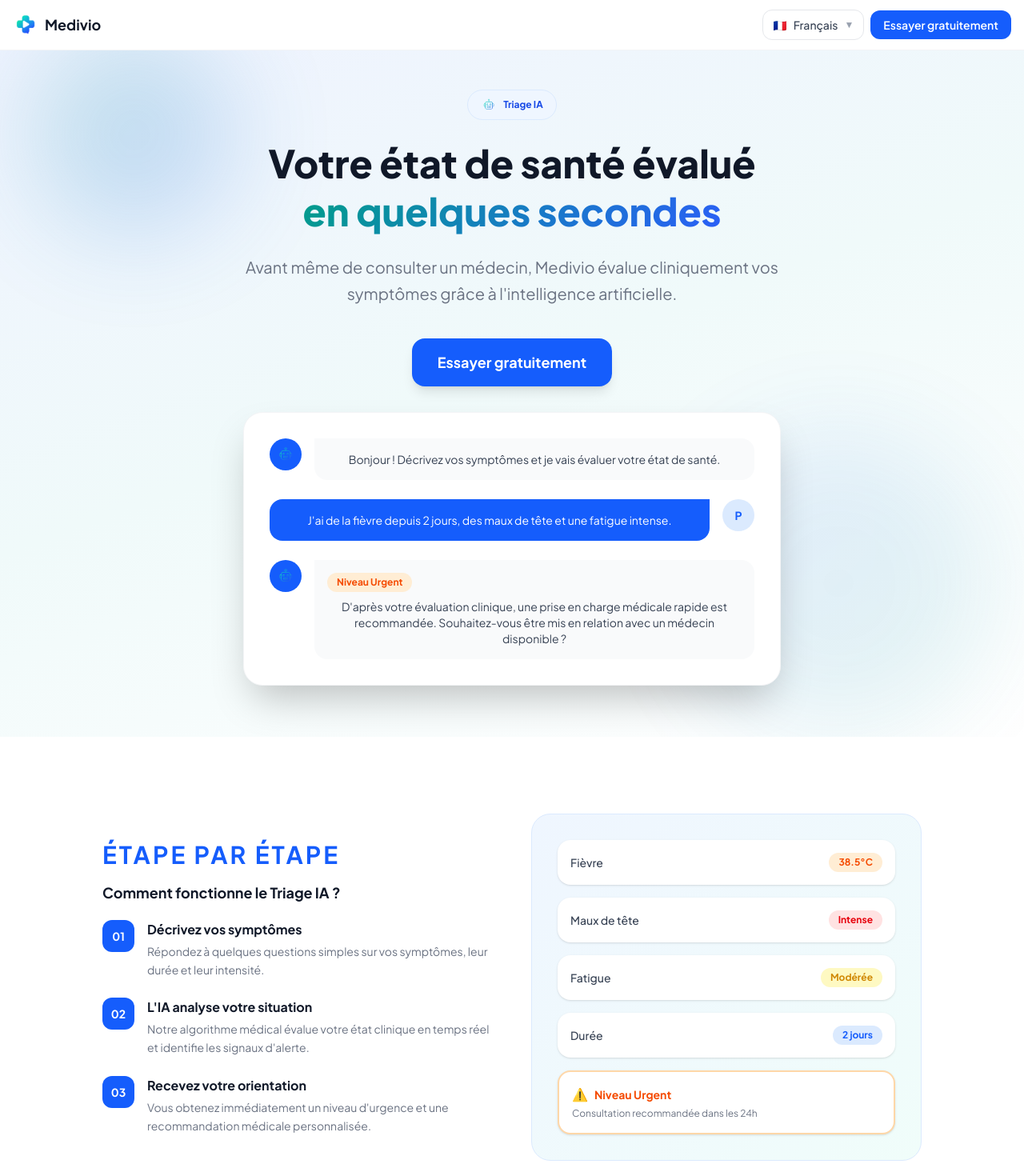
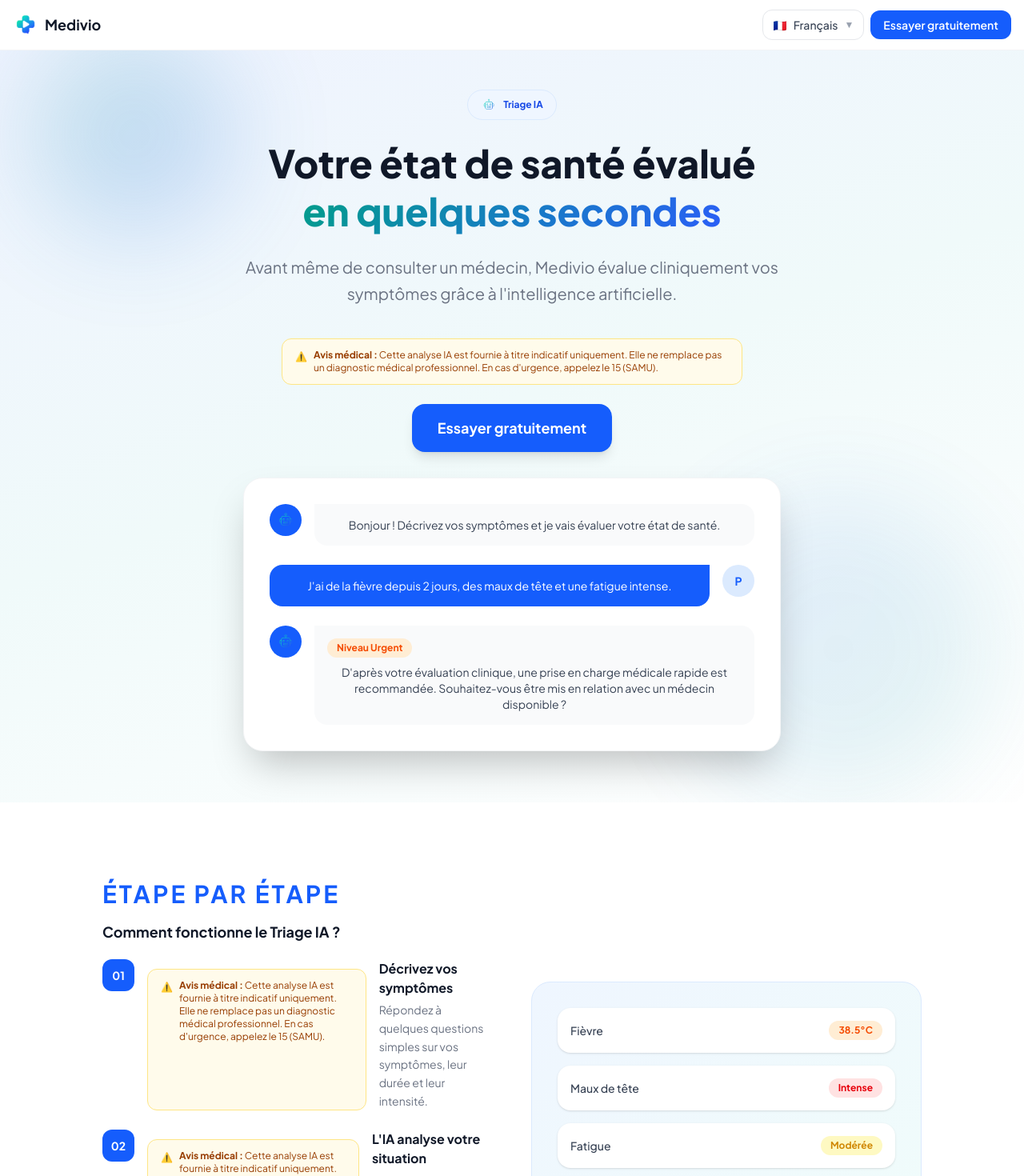
Before and after one commit to All185/medivio-frontend, a Next.js app: page /features/triage in a window 1280 px wide. Shown: the top 1470 px of the page at 80% size. Built offline with nearby package versions, Linux system fonts and the light colour scheme.

Commit message:
feat: add AI triage disclaimer to features/triage marketing page

```diff
--- a/app/features/triage/page.tsx
+++ b/app/features/triage/page.tsx
@@ -37,6 +37,10 @@ export default function TriageFeaturePage() {
           <p className="text-lg sm:text-xl text-gray-500 mb-10 leading-relaxed max-w-2xl mx-auto">
             {t('triage_page.hero_desc')}
           </p>
+          <div className="mt-4 mb-6 bg-amber-50 border border-amber-200 rounded-xl px-4 py-3 text-xs text-amber-800 flex gap-2 max-w-xl mx-auto text-left">
+            <span className="mt-0.5">⚠️</span>
+            <span><strong>{t('triage.disclaimerTitle')}</strong> {t('triage.disclaimer')}</span>
+          </div>
           <button onClick={() => router.push('/register')} className="text-white font-bold px-8 py-4 rounded-2xl text-lg transition-all shadow-lg hover:scale-105 bg-blue-600">
             {t('triage_page.cta_primary')}
           </button>
@@ -88,7 +92,10 @@ export default function TriageFeaturePage() {
                     <div className="w-10 h-10 rounded-xl flex items-center justify-center font-bold text-white text-sm flex-shrink-0 bg-blue-600">
                       {step.num}
                     </div>
-
+                    <div className="mt-3 bg-amber-50 border border-amber-200 rounded-xl px-4 py-3 text-xs text-amber-800 flex gap-2">
+            <span className="mt-0.5">⚠️</span>
+            <span><strong>{t('triage.disclaimerTitle')}</strong> {t('triage.disclaimer')}</span>
+          </div>
                     <div>
                       <h3 className="font-bold text-gray-900 mb-1">{step.title}</h3>
                       <p className="text-gray-500 text-sm leading-relaxed">{step.desc}</p>
```
